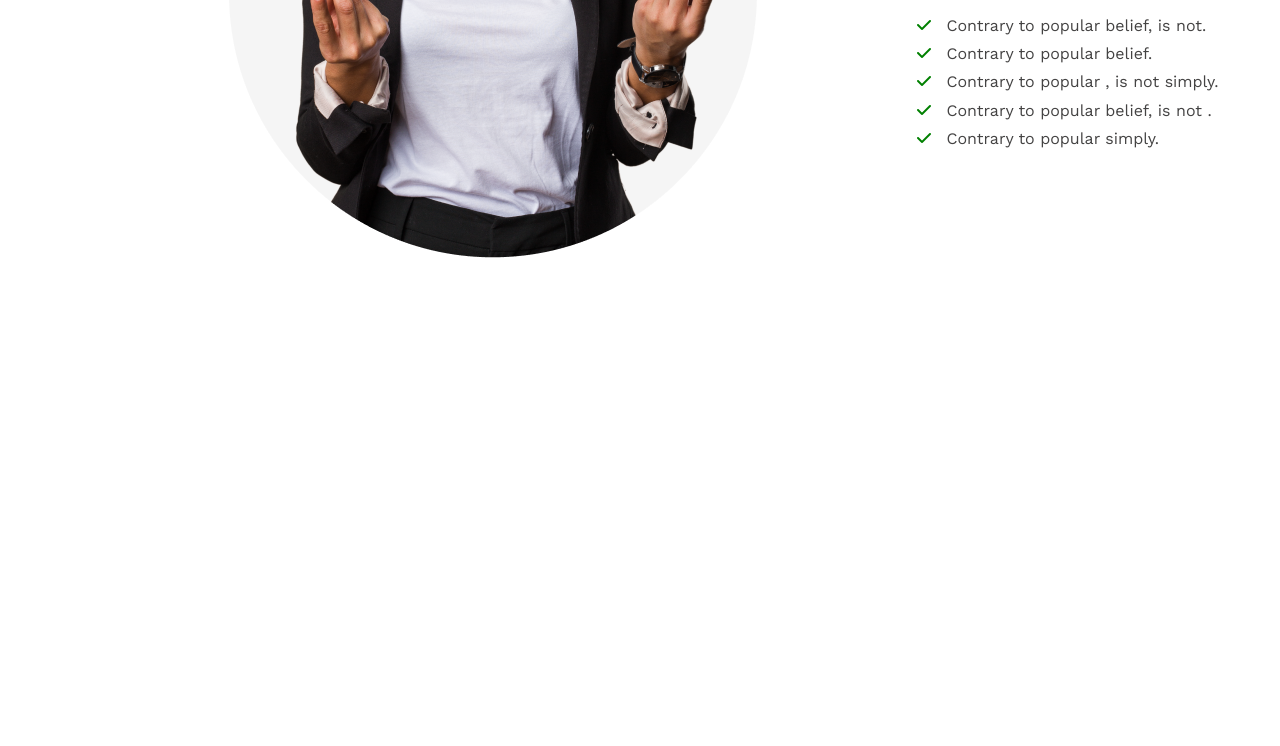
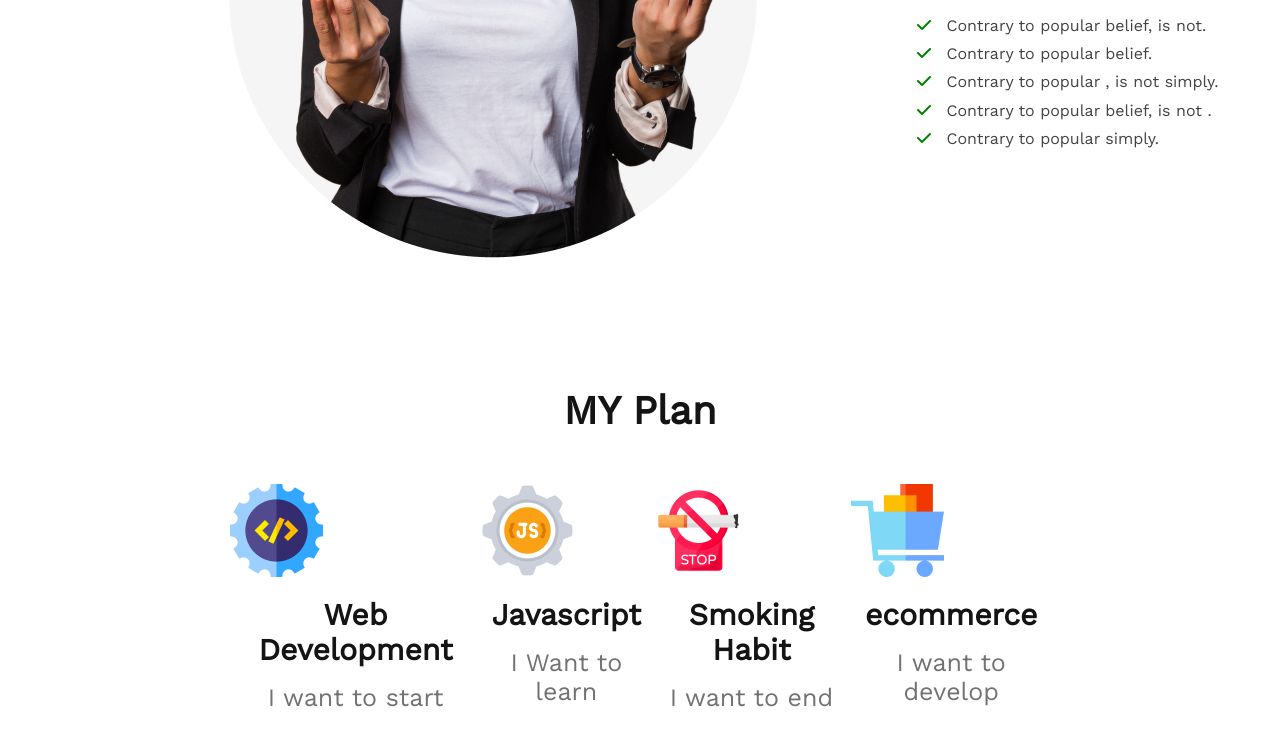
Before and after one commit to Rayhan108/assignment1, a plain HTML site: page index.html in a window 1280 px wide. Shown: the part 1404-2150 px from the top of the page. Before the commit the page ends 1791 px from the top, so only its background shows below. Drawn offline with nearby package versions, Linux system fonts and the light colour scheme.

Commit message:
added my plan section

```diff
--- a/index.html
+++ b/index.html
@@ -59,7 +59,33 @@
         </div>
        </section>
        <!-- my plan section -->
+<section class="my-plan">
+  <h1 class="title">MY Plan</h1>
+  <div class="skills">
 
+    <div class="habit">
+      <img class="icon" src="images/icons/web.png" alt="">
+      <h2 class="habit-title">Web Development</h2>
+      <p class="text">I want to start</p>
+    </div>
+    <div class="habit">
+      <img class="icon" src="images/icons/js.png" alt="">
+      <h2 class="habit-title">Javascript</h2>
+      <p class="text">I Want to learn</p>
+    </div>
+    <div class="habit">
+      <img class="icon" src="images/icons/smoke.png" alt="">
+      <h2 class="habit-title">Smoking Habit</h2>
+      <p class="text">I want to end</p>
+    </div>
+    <div class="habit">
+      <img class="icon" src="images/icons/ecom.png" alt="">
+      <h2 class="habit-title">ecommerce</h2>
+      <p class="text">I want to develop</p>
+    </div>
+
+  </div>
+</section>
 
     </main>
   </body>
--- a/styles/style.css
+++ b/styles/style.css
@@ -88,3 +88,33 @@ top: 1533.13px;
 color: green;
 }
 /* my plan section styles */
+.skills{
+  display: flex;
+margin: 50px 229px 130px 230px;
+  justify-content: space-around;
+}
+.title{
+  text-align: center;
+  margin-bottom: 50px;
+  margin-top: 130px;
+  font-weight: 700;
+font-size: 40px;
+line-height: 47px;
+color: #151414;
+
+}
+.habit-title{
+  font-weight: 700;
+  font-size: 30px;
+  line-height: 35px;
+  text-align: center;
+  color: #151414;
+  margin: 16px auto;
+}
+.text{
+  font-weight: 500;
+  font-size: 25px;
+  line-height: 29px;
+  text-align: center;
+  color: #737272;
+}
```
